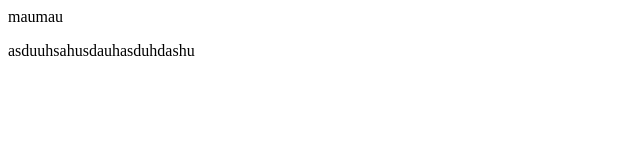
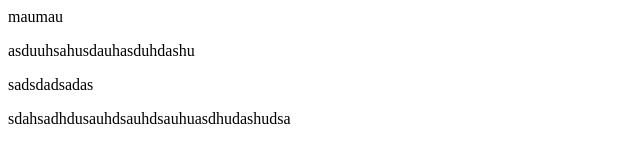
Before and after one commit to MaurilioFlorencio/Testando, a plain HTML site: page mau.html in a window 1280 px wide. Shown: the whole page, without its empty margins (0-640 px from the left). Drawn offline with Linux system fonts and the light colour scheme.

Commit message:
adicionando palavras aleatorias

```diff
--- a/mau.html
+++ b/mau.html
@@ -8,7 +8,10 @@
 </head>
 <body>
     <table>maumau</table>
-    <title>pnc</title>
+
     <p>asduuhsahusdauhasduhdashu</p>
+
+    <p>sadsdadsadas</p>
+    <p>sdahsadhdusauhdsauhdsauhuasdhudashudsa</p>
 </body>
 </html>
```
